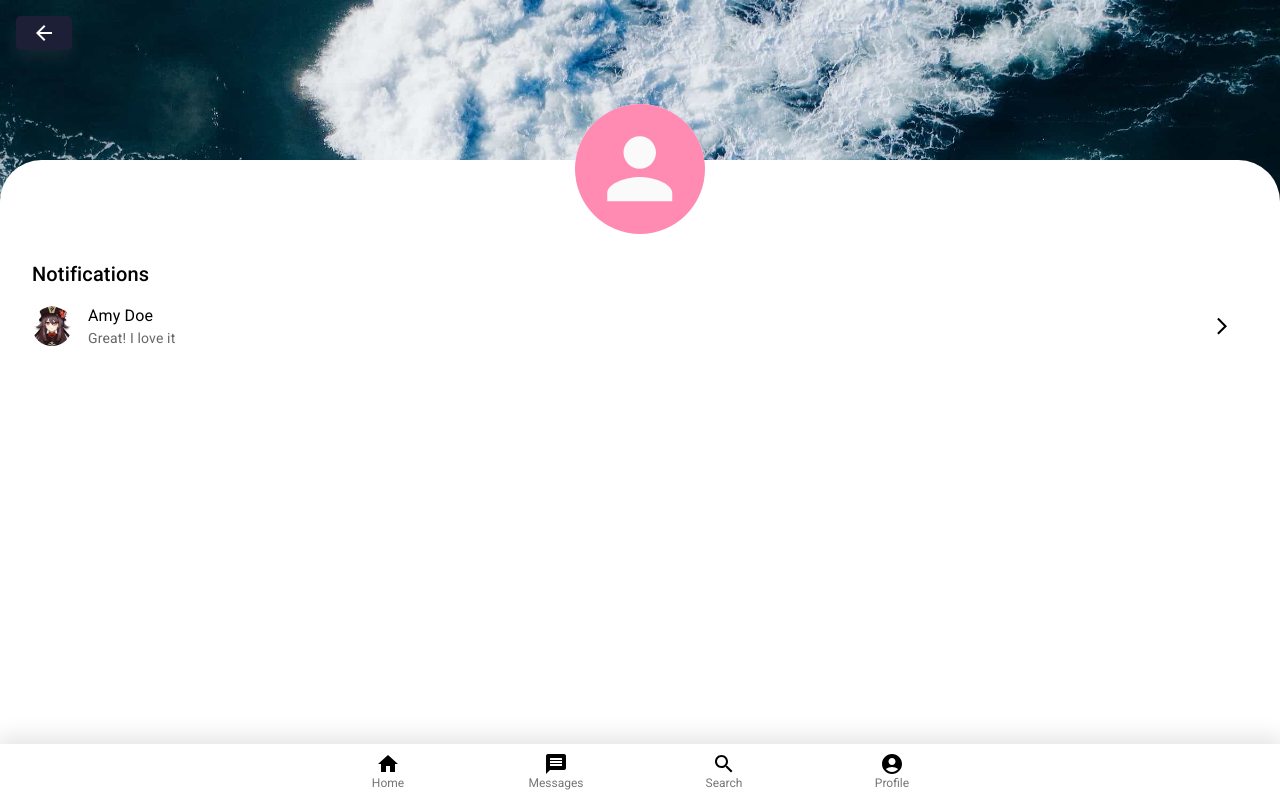
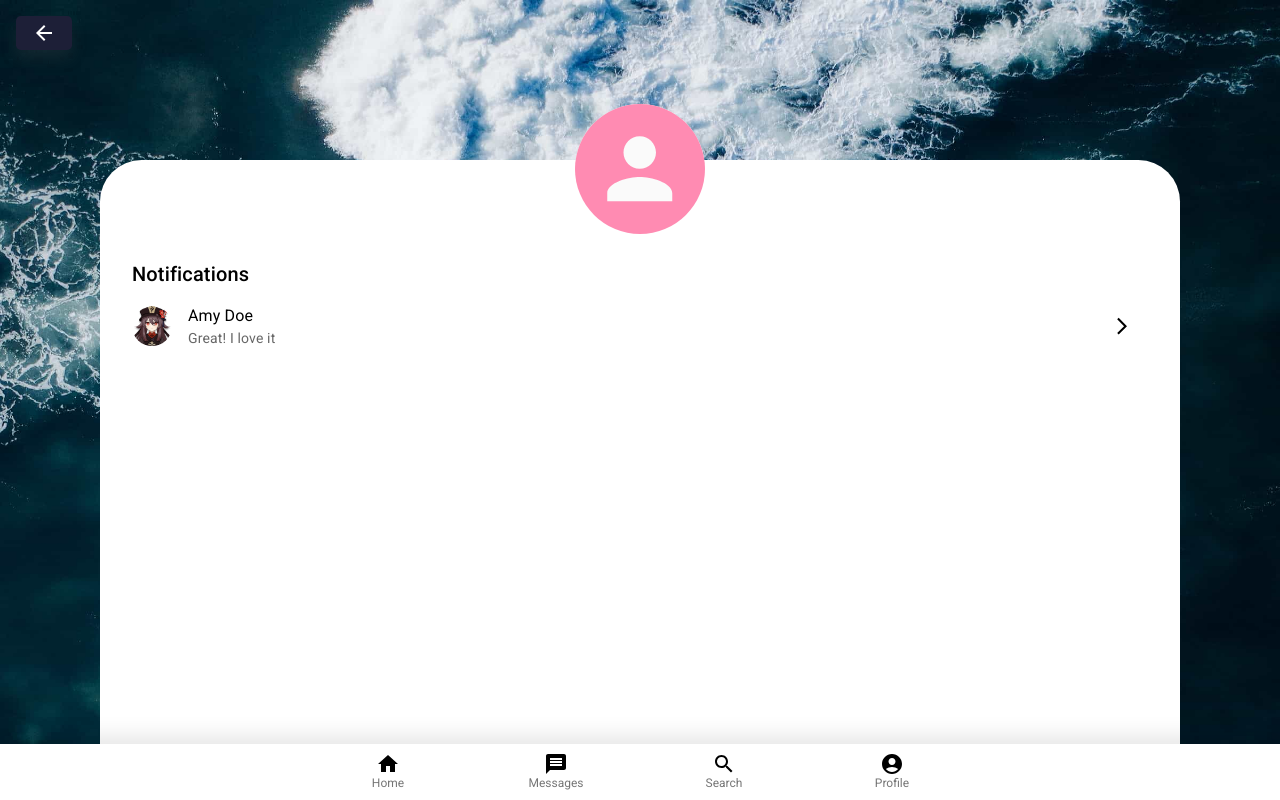
Before and after one commit to John-MBDP/phoenix, a Next.js app: page /notifications in a window 1280 px wide. Built offline with nearby package versions, Linux system fonts and the light colour scheme.

Commit message:
add max witdh to rounded container card

```diff
--- a/components/RoundedTopContainer/index.module.css
+++ b/components/RoundedTopContainer/index.module.css
@@ -20,6 +20,8 @@
 .pane {
   height: 100%;
   position: relative;
+  max-width: 1080px;
+  margin: 0 auto;
 }
 .card {
   position: absolute;
```
